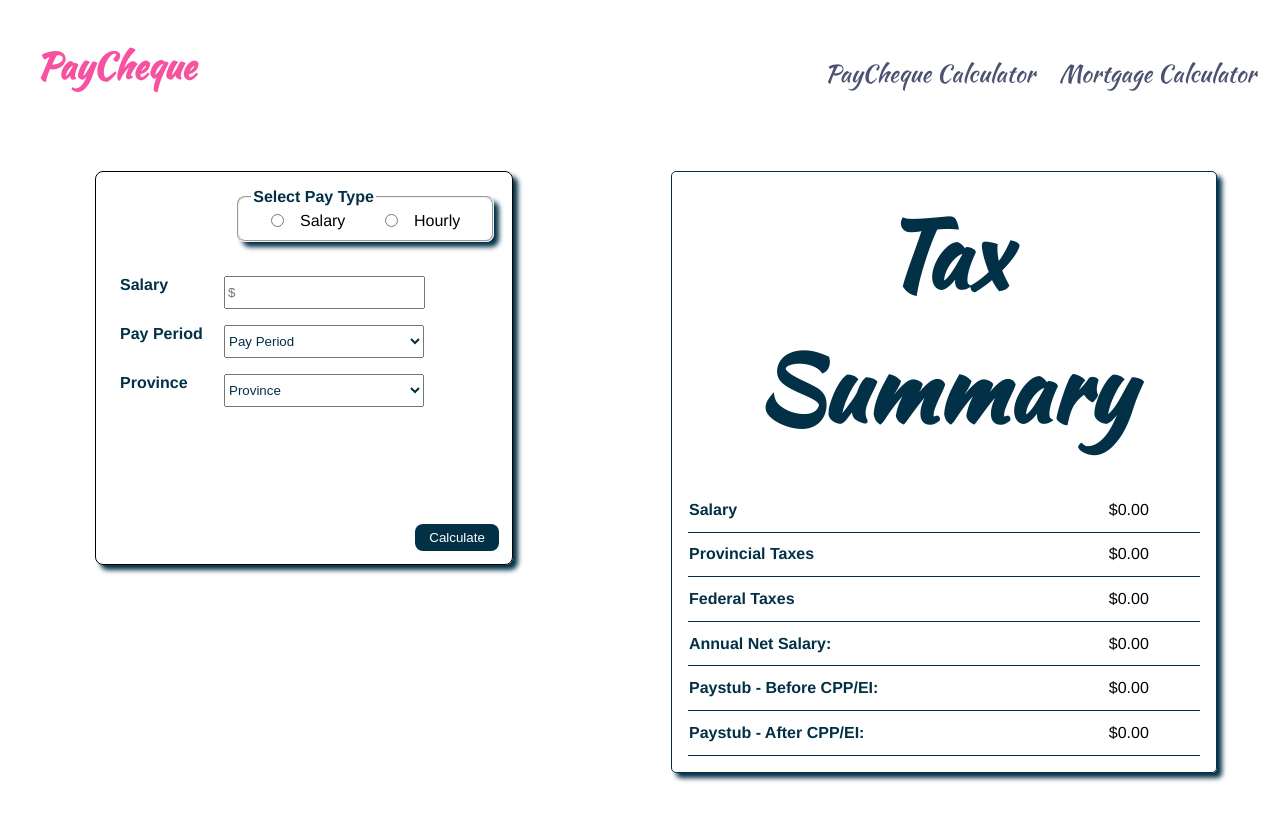
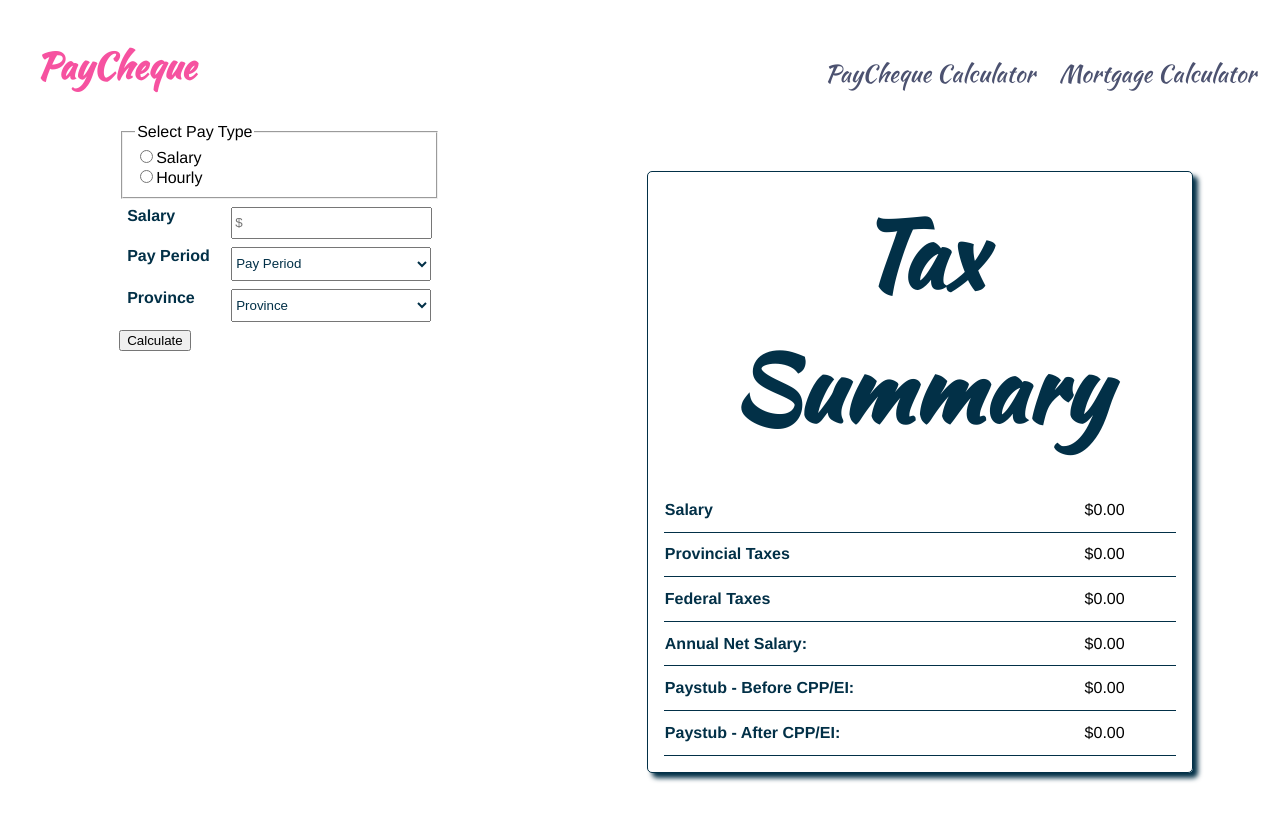
Before and after one commit to Jevaughn-W/Paycheque, a React (Create React App) app: page / in a window 1280 px wide. Shown: the part 760-1580 px from the top of the page. Built offline with nearby package versions, Linux system fonts and the light colour scheme.

Commit message:
Remove formatting for items to be removed

```diff
--- a/src/form-input.scss
+++ b/src/form-input.scss
@@ -3,60 +3,6 @@ $primary-color:#023047;
 $secondary-color: #ffb703;
 $tertiary-color: #fff;
 
-.userInput {
-  margin-top: 3em;
-  margin-bottom: 3em;
-  width: 30%;
-  height: 45vh;
-  position: relative;
-  border: 1px solid  black;
-  padding : 1em;
-  border-radius: 8px;
-  box-shadow: 5px 5px 5px $primary-color;
-}
-
-form {
-  display: flex;
-  flex-direction: column;
-  align-content: center;
-  margin: auto;
-  margin-top:5em;
-  margin-bottom:2em;
-  width: 100%;
-}
-
-/* Formatting radio */
-
-fieldset {
-  display: flex;
-  flex-direction: column;
-  justify-content: space-around;
-  width : 55%;
-  position: absolute;
-  top: 1em;
-  right: 1em;
-  border-radius: 8px;
-  box-shadow: 5px 5px 5px $primary-color;
-}
-
-.radio {
-  display: flex;
-  flex-direction: row;
-  align-content: center;
-  legend {
-    font-weight: 600;
-    color: $primary-color;
-  }
-}
-
-input.radio {
-  margin:auto;
-  accent-color: $primary-color;
-}
-
-label.radio {
-  margin-left: 1em;
-}
 
 /*Formatting form input and labels*/
 
@@ -84,22 +30,3 @@ input.form {
   width: 14.5em;
   height: 2.0em;
 }
-
-/*Form calculate Button*/
-
-button {
-  position: absolute;
-  width : 20%;
-  height: 2em;
-  bottom: 1em;
-  right: 1em;
-  background-color: $primary-color;
-  color: $tertiary-color;
-  border: none;
-  border-radius: 8px;
-}
-
-button:hover {
-  background-color: $secondary-color;
-  color: $primary-color;
-}
--- a/src/form.css
+++ b/src/form.css
@@ -1,57 +1,3 @@
-.userInput {
-  margin-top: 3em;
-  margin-bottom: 3em;
-  width: 30%;
-  height: 45vh;
-  position: relative;
-  border: 1px solid black;
-  padding: 1em;
-  border-radius: 8px;
-  box-shadow: 5px 5px 5px #023047;
-}
-
-form {
-  display: flex;
-  flex-direction: column;
-  align-content: center;
-  margin: auto;
-  margin-top: 5em;
-  margin-bottom: 2em;
-  width: 100%;
-}
-
-/* Formatting radio */
-fieldset {
-  display: flex;
-  flex-direction: column;
-  justify-content: space-around;
-  width: 55%;
-  position: absolute;
-  top: 1em;
-  right: 1em;
-  border-radius: 8px;
-  box-shadow: 5px 5px 5px #023047;
-}
-
-.radio {
-  display: flex;
-  flex-direction: row;
-  align-content: center;
-}
-.radio legend {
-  font-weight: 600;
-  color: #023047;
-}
-
-input.radio {
-  margin: auto;
-  accent-color: #023047;
-}
-
-label.radio {
-  margin-left: 1em;
-}
-
 /*Formatting form input and labels*/
 div.form {
   width: 100%;
@@ -78,22 +24,4 @@ input.form {
   height: 2em;
 }
 
-/*Form calculate Button*/
-button {
-  position: absolute;
-  width: 20%;
-  height: 2em;
-  bottom: 1em;
-  right: 1em;
-  background-color: #023047;
-  color: #fff;
-  border: none;
-  border-radius: 8px;
-}
-
-button:hover {
-  background-color: #ffb703;
-  color: #023047;
-}
-
 /*# sourceMappingURL=form.css.map */
```
Also changed, not shown: 1 other file (tests, documents, lock files or other folders).
